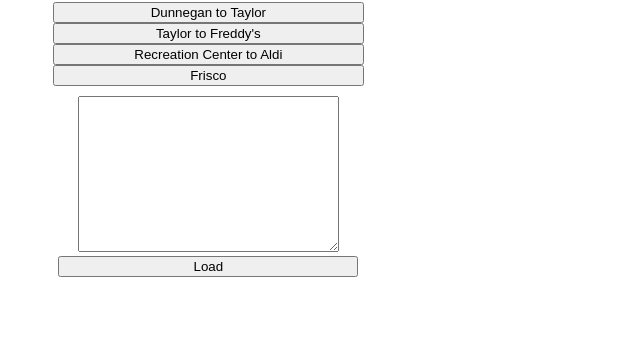
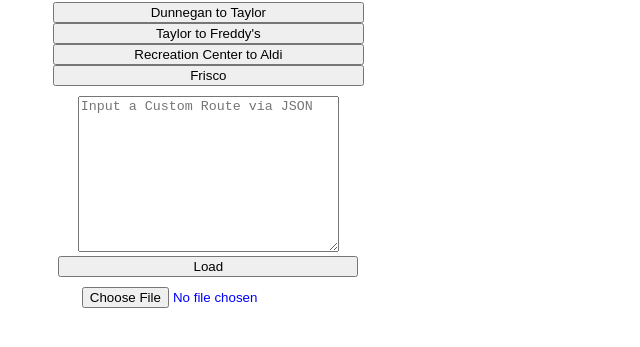
Before and after one commit to jePhip/CycleHostClient, a Vue app: page / in a window 1280 px wide. Shown: the part 143-490 px from the top of the page, without its empty margins (104-744 px from the left). Built offline with nearby package versions, Linux system fonts and the light colour scheme.

Commit message:
added handleFileChange

```diff
--- a/package.json
+++ b/package.json
@@ -7,9 +7,12 @@
     "build": "vue-cli-service build"
   },
   "dependencies": {
+    "@tmcw/togeojson": "^5.8.1",
+    "fs": "^0.0.1-security",
     "geojson-parser-js": "^1.0.13",
     "vue": "^3.2.13",
-    "vue-router": "^4.0.3"
+    "vue-router": "^4.0.3",
+    "xmldom": "^0.6.0"
   },
   "devDependencies": {
     "@vue-leaflet/vue-leaflet": "^0.10.1",
--- a/src/components/Map.vue
+++ b/src/components/Map.vue
@@ -7,9 +7,13 @@
       </div>
       <div class="jsonloader">
         <div>
-          <textarea v-model="jsoninput" id="" cols="30" rows="10"></textarea>
+          <textarea v-model="jsoninput" id="" cols="30" rows="10" placeholder="Input a Custom Route via JSON"></textarea>
         </div>
         <button @click="loadjson">Load</button>
+      </div>
+      <div class="gpxInput">
+        <input type="file" ref="file" @change="handleFileChange">
+        <pre>{{ jsonData }}</pre>
       </div>
     </div>
     <div class="map">
@@ -37,6 +41,10 @@
   import RCtoA from '@/data/RecCenterToAldi.json'
   import Frisco from '@/data/Frisco.json' //Should add a way to dynamically change bikeRoute ###Change from DtoT -> bikeRoute
   //**********************
+
+  //gpx temp
+  //import GtoBFgpx from '@/data/GazeboToBaseballFields.gpx'
+  //
   import { LMap, LTileLayer, LMarker, LGeoJson } from "@vue-leaflet/vue-leaflet";
   export default {
     components: {
@@ -45,8 +53,11 @@
       LMarker,
       LGeoJson
     },
+
     data() {
       return {
+        fileInput: null,
+
         active: null,
         zoom: 12,
         markerLatLng: [37.5997592, -93.4091279],
@@ -61,6 +72,32 @@
       };
     },
     methods: {
+      readFile() {
+        this.fileInput = this.$refs.file.files[0];
+        console.log(this.fileInput)
+        console.log(this.fileInput.name)
+      },
+      handleFileChange(event) {
+                    const selectedFile = this.$refs.file.files[0];;
+
+                    if (selectedFile) {
+                        const reader = new FileReader();
+                        const tj = require("@tmcw/togeojson");
+                        reader.onload = async (e) => {
+                            const fileContent = e.target.result;
+                            // Create a new Blob with the file content
+                            const blob = new Blob([fileContent], { type: 'text/plain' })
+                            let text = await blob.text()
+                            //console.log(text)
+                            const newJSON = new DOMParser().parseFromString(text, "text/xml")
+                            const converted = tj.gpx(newJSON);
+                            console.log(converted)
+                        };
+
+                        reader.readAsText(selectedFile);
+
+                    }
+      },
       changeRoute(newRoute){
         this.active = newRoute
         this.route = newRoute.data
```
Also changed, not shown: src/data/GazeboToBaseballFields.json (added, +1 -0 lines), 2 other files (tests, documents, lock files or other folders).
